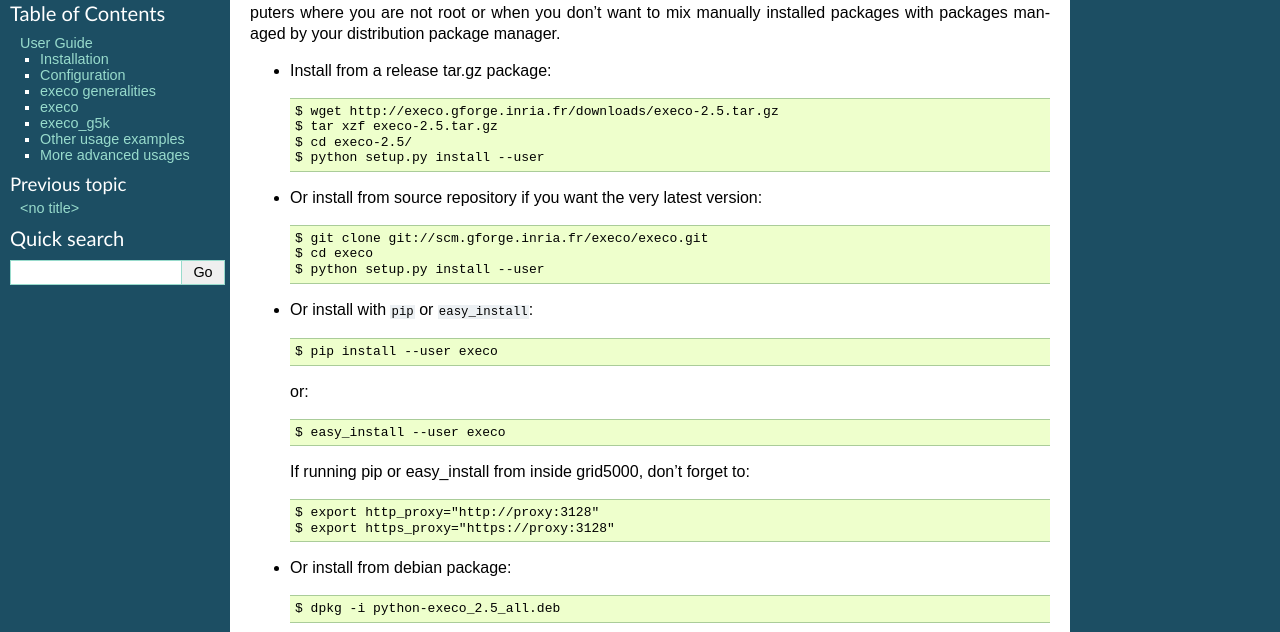
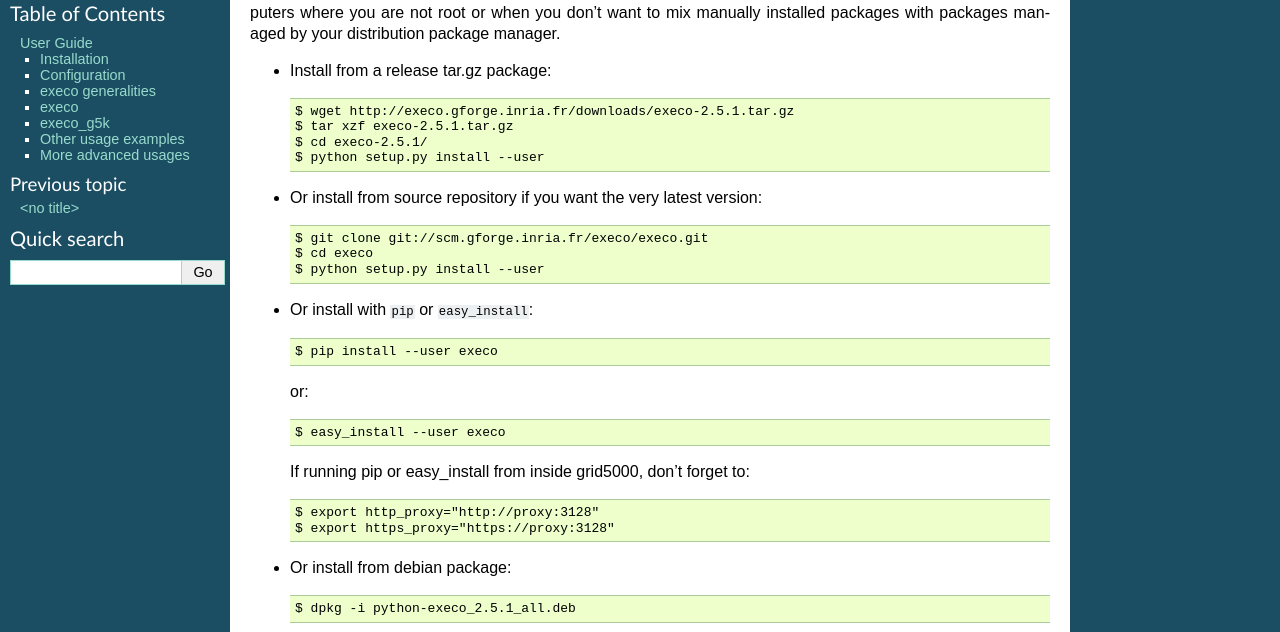
Before and after one commit to rcherrueau/execo, a Sphinx documentation site: the page built from doc/userguide.rst, in a window 1280 px wide and 900 px high. Shown: the part 265-897 px from the top of the window. Built offline with Sphinx 7.4.7, drawn with Linux system fonts in a browser that asks for light colours; pages that are not in the unit, such as notebooks, are missing from menus.

Commit message:
bump version to 2.5.1 for release

```diff
--- a/doc/userguide.rst
+++ b/doc/userguide.rst
@@ -18,9 +18,9 @@
 
 - Install from a release tar.gz package::
 
-   $ wget http://execo.gforge.inria.fr/downloads/execo-2.5.tar.gz
-   $ tar xzf execo-2.5.tar.gz
-   $ cd execo-2.5/
+   $ wget http://execo.gforge.inria.fr/downloads/execo-2.5.1.tar.gz
+   $ tar xzf execo-2.5.1.tar.gz
+   $ cd execo-2.5.1/
    $ python setup.py install --user
 
 - Or install from source repository if you want the very latest
@@ -45,7 +45,7 @@
 
 - Or install from debian package::
 
-   $ dpkg -i python-execo_2.5_all.deb
+   $ dpkg -i python-execo_2.5.1_all.deb
 
 Configuration
 =============
```
Also changed, not shown: 2 other files.
